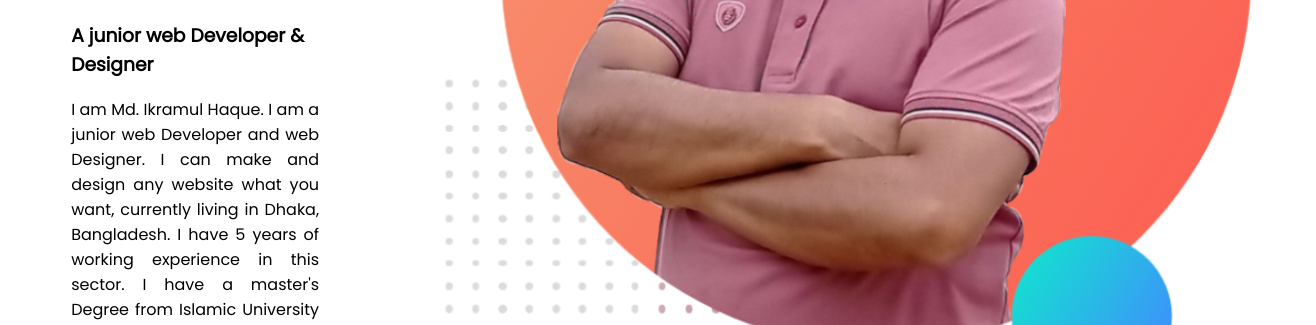
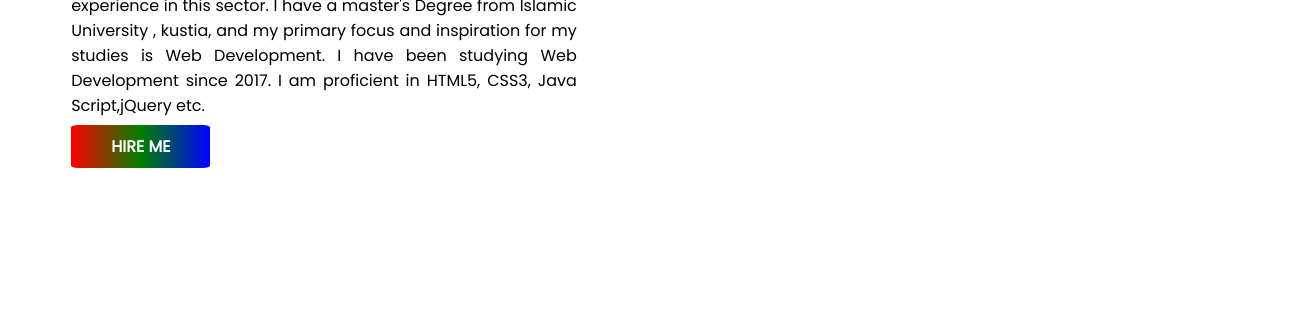
Before and after one commit to akramul07/developer-portfolio, a plain HTML site: page index.html in a window 1280 px wide. Shown: the part 475-800 px from the top of the page, 1316 px wide, since content can reach past the window. Drawn offline with Linux system fonts and the light colour scheme.

Commit message:
top-banner,hire-button

```diff
--- a/index.html
+++ b/index.html
@@ -11,17 +11,21 @@
     <link rel="stylesheet" href="style.css">
 </head>
 <body>
-    <section>
+    <section class="top-banner">
         <div class="half-width">
             <h1>Welcome to</h1>
             <h1><span class="orange">Ikramul's</span>-World</h1>
             <h3> A junior web Developer & Designer</h3>
             <p class="para1">I am Md. Ikramul Haque. I am a junior web Developer and web Designer. I can make and design any website what you want, currently living in Dhaka, Bangladesh. I have 5 years of working experience in this sector. I have a master's Degree from Islamic University , kustia, and my primary focus and inspiration for my studies is Web Development. I have been studying Web Development since 2017. I am proficient in HTML5, CSS3, Java Script,jQuery etc.
             </p>
+            <a class="link-button" target=
+            "_blank" href="https://www.linkedin.com/in/ikramul-haque-55052a214/">HIRE ME</a>
         </div>
         <div class="half-width">
              <img src="images/akram-bg1.png" alt="profile-image">
+
         </div>
     </section>
+
 </body>
 </html>
--- a/style.css
+++ b/style.css
@@ -14,19 +14,34 @@ section {
     display: flex;
 }
 
+.top-banner {
+    background-image: url(images/top-banner.png);
+    background-repeat: no-repeat;
+}
+
 .half-width {
-    50%;
+    width: 50%;
     padding: 5%;
 }
 
 .half-width img {
-    80%;
+    width: 80%;
 }
 
 .para1 {
     text-align: justify;
 }
 
-h3 {
-    text-align: underline;
+.link-button {
+    font-weight: bold;
+    text-decoration: none;
+    background-image: linear-gradient(to right, red, green, blue);
+    padding: 10px 40px;
+    border-radius: 5%;
+    color: white;
 }
+
+.link-button:hover {
+    color: red;
+    background-color: green;
+}
```
